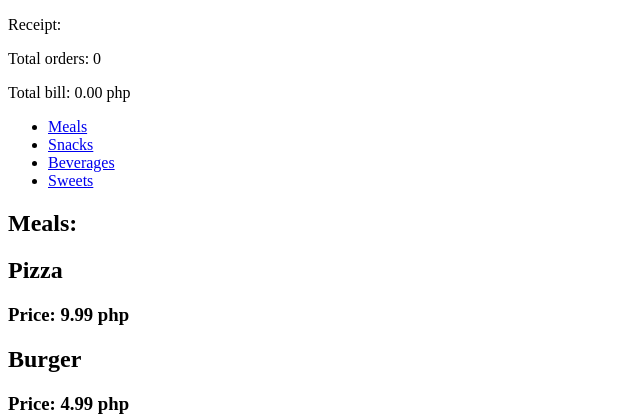
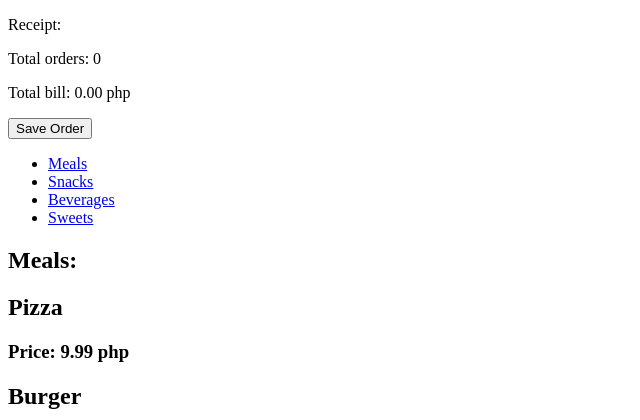
Before and after one commit to zdotdev/MARSERVE-bsit-2nd-year-project, a PHP site: page / in a window 1280 px wide. Shown: the top 420 px of the page, without its empty margins (0-640 px from the left). Run offline with PHP 8.4, Linux system fonts and the light colour scheme.

Commit message:
Added add orders to the orders.xml

```diff
--- /dev/null
+++ b/Data/orders.xml
@@ -0,0 +1,3 @@
+<?xml version="1.0"?>
+<orders>
+</orders>
--- a/JavaScript/main.js
+++ b/JavaScript/main.js
@@ -93,3 +93,13 @@
       orderCounts[foodName] > 0 ? orderCounts[foodName] : ''
   }
 })
+
+document
+  .getElementById('save-order-btn')
+  .addEventListener('click', function () {
+    let totalOrders = document.getElementById('total-orders').innerText
+    let totalBill = document.getElementById('total-bill').innerText
+
+    document.getElementById('total-orders-input').value = totalOrders
+    document.getElementById('total-bill-input').value = totalBill
+  })
--- a/index.php
+++ b/index.php
@@ -35,6 +35,32 @@
     $sweets_array[] = $food_data;
 }
 ?>
+<?php
+if(isset($_POST['save_order'])) {
+    $totalOrders = $_POST['total_orders'];
+    $totalBill = $_POST['total_bill'];
+
+    $ordersFile = './Data/orders.xml';
+
+    // Check if the file exists, if not create a new XML structure
+    if (file_exists($ordersFile)) {
+        // Load existing XML file
+        $ordersXml = simplexml_load_file($ordersFile) or die("Error: Cannot create object");
+    } else {
+        // Create a new XML structure if the file doesn't exist
+        $ordersXml = new SimpleXMLElement('<?xml version="1.0"?><orders></orders>');
+    }
+
+    // Add a new order element
+    $order = $ordersXml->addChild('order');
+    $order->addChild('total_orders', $totalOrders);
+    $order->addChild('total_bill', $totalBill);
+
+    // Save the XML to the file
+    $ordersXml->asXML($ordersFile);
+}
+?>
+
 <!DOCTYPE html>
 <html lang="en">
 <head>
@@ -49,6 +75,11 @@
             <p>Receipt:</p>
             <p>Total orders: <span id="total-orders"></span></p>
             <p>Total bill: <span id="total-bill"></span> php</p>
+            <form id="save-order-form" action="" method="post">
+                <input type="hidden" name="total_orders" id="total-orders-input">
+                <input type="hidden" name="total_bill" id="total-bill-input">
+                <button type="submit" name="save_order" id="save-order-btn">Save Order</button>
+            </form>
         </div>
 
         <ul>
```
Also changed, not shown: admin.php (added, +11 -0 lines).
